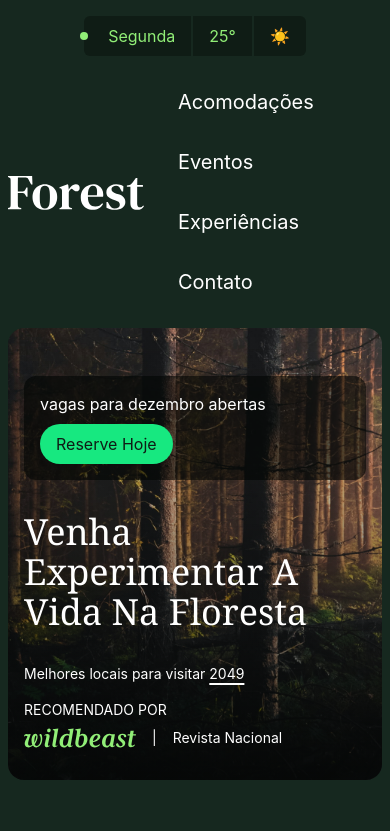
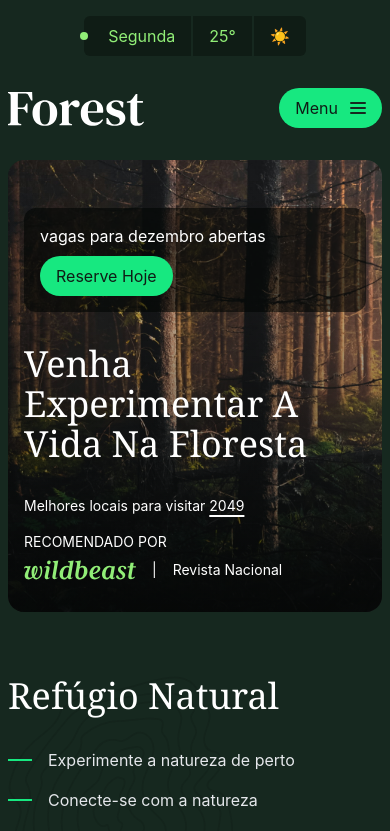
Before and after one commit to roberta-silva/forest, a React (Vite) app: page / in a window 390 px wide. Shown: the top 831 px of the page. Built offline with nearby package versions, Linux system fonts and the light colour scheme.

Commit message:
menu mobile

```diff
--- a/src/Components/Header.jsx
+++ b/src/Components/Header.jsx
@@ -1,17 +1,39 @@
+import React from 'react';
 import Forest from '../assets/img/forest.svg?react';
 
 const Header = () => {
+  const [menuMobile, setMenuMobile] = React.useState(false);
+
+  function handleClick() {
+    setMenuMobile((prev) => !prev);
+  }
+  function closeMenu() {
+    setMenuMobile(false);
+  }
+
   return (
     <header className="container flex items-center justify-between gap-8 py-8">
       <a href="/">
         <Forest />
       </a>
 
-      <nav>
-        <ul className="text-white text-xl flex flex-wrap gap-8">
+      <nav
+        className={`
+    lg:block items-center z-40
+    max-lg:fixed max-lg:w-full max-lg:inset-0
+    ${menuMobile ? 'block' : 'hidden'}
+  `}
+      >
+        <div
+          onClick={closeMenu}
+          className={`inset-0 bg-verde-950/40 backdrop:blur-md ${menuMobile ? 'fixed' : 'hidden'}`}
+        ></div>
+
+        <ul className="text-white text-2xl max-lg:divide-y-2 max-lg:divide-white/10 max-lg:z-50 max-lg:absolute max-lg:p-8 max-lg:w-full lg:flex lg:flex-wrap lg:gap-8 lg:text-xl">
           <li>
             <a
-              className="hover:underline hover:underline-offset-8"
+              onClick={closeMenu}
+              className="p-4 lg:px-0 lg:py-2 block max-lg:hover:bg-white/10 lg:hover:underline lg:hover:underline-offset-8"
               href="#acomodacoes"
             >
               Acomodações
@@ -19,7 +41,8 @@ const Header = () => {
           </li>
           <li>
             <a
-              className="hover:underline hover:underline-offset-8"
+              onClick={closeMenu}
+              className="p-4 lg:px-0 lg:py-2 block max-lg:hover:bg-white/10 lg:hover:underline lg:hover:underline-offset-8"
               href="#eventos"
             >
               Eventos
@@ -27,7 +50,8 @@ const Header = () => {
           </li>
           <li>
             <a
-              className="hover:underline hover:underline-offset-8"
+              onClick={closeMenu}
+              className="p-4 lg:px-0 lg:py-2 block max-lg:hover:bg-white/10 lg:hover:underline lg:hover:underline-offset-8"
               href="#experiencias"
             >
               Experiências
@@ -35,7 +59,8 @@ const Header = () => {
           </li>
           <li>
             <a
-              className="hover:underline hover:underline-offset-8"
+              onClick={closeMenu}
+              className="p-4 lg:px-0 lg:py-2 block max-lg:hover:bg-white/10 lg:hover:underline lg:hover:underline-offset-8"
               href="#contato"
             >
               Contato
@@ -43,6 +68,21 @@ const Header = () => {
           </li>
         </ul>
       </nav>
+
+      <button
+        onClick={handleClick}
+        className="flex items-center gap-3 bg-verde-400 text-verde-900 py-2 px-4 rounded-full lg:hidden cursor-pointer"
+      >
+        Menu
+        <span
+          className="h-3 w-4 flex flex-col justify-between
+        *:h-0.5 *:rounded-md *:bg-verde-800"
+        >
+          <span></span>
+          <span></span>
+          <span></span>
+        </span>
+      </button>
     </header>
   );
 };
```
